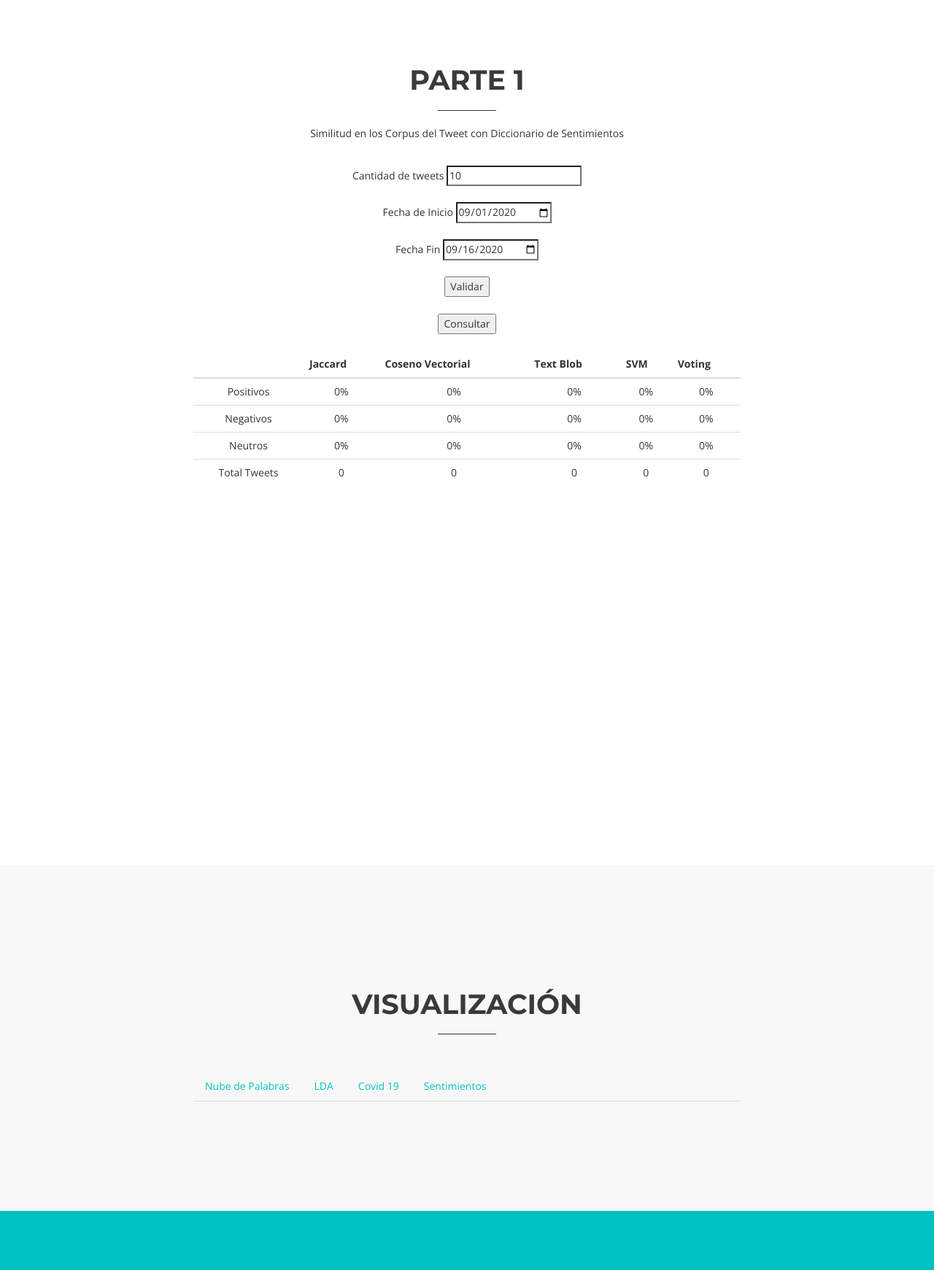
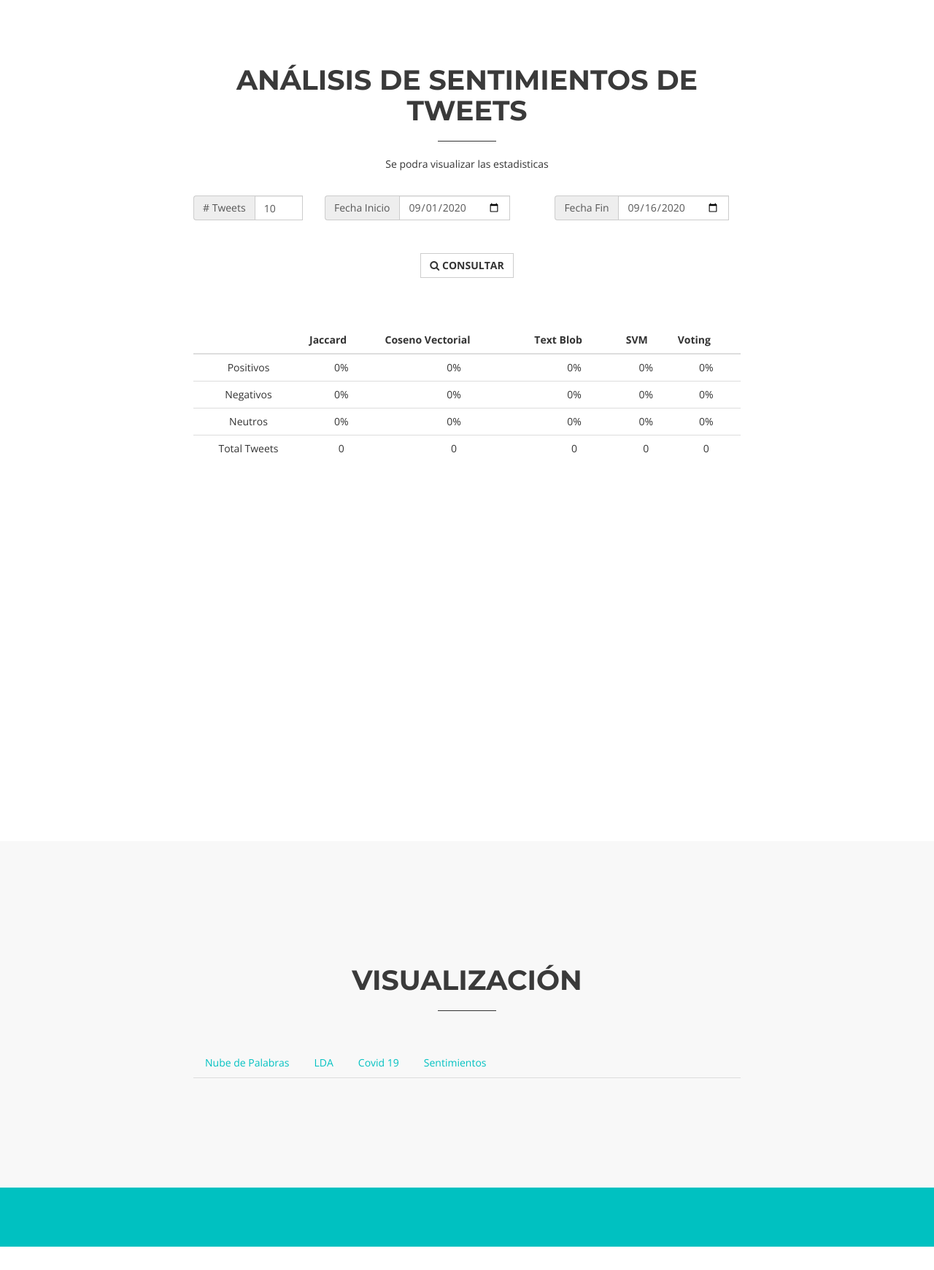
Before and after one commit to nicolas9812377/PaperCovid19, a Flask app: page / in a window 1280 px wide. Shown: the part 481-2222 px from the top of the page at 73% size. After the commit the page ends 2190 px from the top, so only its background shows below. Run offline with Flask 2, Linux system fonts and the light colour scheme; some libraries are stand-ins or nearby versions.

Commit message:
Arreglo Diseño de buscar Optimizar boton y validar Voting incorporado

```diff
--- a/static/js/scripts.js
+++ b/static/js/scripts.js
@@ -236,9 +236,10 @@ function grnube (contenedor,data1){
 });
 }
 
-function graficar(){
+function graficar(event){
    $('#loadingmessage').show();
    $('#boton').attr("disabled", true);
+   if(validar(event)){
       $.ajax({
         url:'/lit1',
         data:{cant : $('#cantidad').val(),fechaInicio : $('#fechaInicio').val(),fechaFin : $('#fechaFin').val()},
@@ -319,6 +320,7 @@ function graficar(){
           }
       })
     }
+}
 
 
 
@@ -374,5 +376,7 @@ function contar(lista,polaridad){
         event.preventDefault();
         event.stopPropagation();
         alert("La fecha final debe ser mayor a la fecha inicial");
+        return false;
       }
+  return true;
 };
--- a/templates/index.html
+++ b/templates/index.html
@@ -28,6 +28,7 @@
 	</script>
 	<script src="https://code.highcharts.com/modules/accessibility.js">
 	</script>
+  <link rel="stylesheet" href="https://cdnjs.cloudflare.com/ajax/libs/font-awesome/4.7.0/css/font-awesome.min.css">
 	<link rel="shortcut icon" href="{{ url_for('static', filename='img/twitter.ico') }}">
 	<link rel="icon" type="image/gif" href="{{ url_for('static', filename='img/twitter.ico') }}">
 </head>
@@ -88,25 +89,42 @@
             <div class="row">
                 <div class="col-md-offset-2 col-md-8">
                     <div class="section-heading">
-                        <h2>Parte 1</h2>
+                        <h2>Análisis de Sentimientos de Tweets</h2>
                         <div class="heading-line"></div>
-                        <p>Similitud en los Corpus del Tweet con Diccionario de Sentimientos </p>
+                        <p> Se podra visualizar las estadisticas </p>
                         <br>
-                        Cantidad de tweets
-                        <input type="number" min="1" value="10" id="cantidad" name="cantidad" placeholder="Cantidad de Tweets" required="required">
+                        <div class="row">
+                          <div class="col-lg-3" style="width: 180px;">
+                            <div class="input-group">
+                              <span class="input-group-addon" id="basic-addon1"># Tweets</span>
+                              <input type="number" min="1" value="10" id="cantidad" name="cantidad" class="form-control" placeholder="Cantidad de Tweets" aria-label="cantidad" aria-describedby="basic-addon1" required="required">
+                            </div>
+                          </div>
+
+                          <div class="col-lg-3" style="width: 175px;">
+                            <div class="input-group">
+                              <span class="input-group-addon" id="basic-addon1">Fecha Inicio</span>
+                              <input type="date" name="fechaInicio" value="2020-09-01" id="fechaInicio" class="form-control"placeholder="Ingrese Fecha de Tweets" required="required">
+                            </div>
+                          </div>
+
+                          <div class="col-lg-3" style="width: 180px;margin-left: 18%;">
+                            <div class="input-group">
+                              <span class="input-group-addon" id="basic-addon1">Fecha Fin</span>
+                              <input type="date" name="fechaFin" id="fechaFin" placeholder="Ingrese Fecha de Tweets" class="form-control" required="required">
+                            </div>
+                          </div>
+
+                        </div>
+
                         <br><br>
-                        Fecha de Inicio
-                        <input type="date" name="fechaInicio" value="2020-09-01" id="fechaInicio" placeholder="Ingrese Fecha de Tweets" required="required">
+                        <button type="button" class="btn btn-default" id="boton" value="Consultar" onclick="graficar(event)">
+                          <span class="fa fa-search" aria-hidden="true"></span> Consultar
+                        </button>
                         <br><br>
-                        Fecha Fin
-                        <input type="date" name="fechaFin" id="fechaFin" placeholder="Ingrese Fecha de Tweets" required="required">
-                        <br><br>
-                        <input type= "button" id="boton1" value="Validar" onclick="validar(event)" >
-                        <br><br>
-                        <input type= "button" id="boton" value="Consultar" onclick="graficar()" >
                         <div id='loadingmessage' style='display:none'>
-       <img src='{{ url_for('static', filename='img/ajax-loader.gif') }}'/>
-       </div>
+                          <img src='{{ url_for('static', filename='img/ajax-loader.gif') }}'/>
+                        </div>
        <br>
        <br>
                       <table class="table table-borderless table-hover">
```
Lines whose indentation alone changed are shown as unchanged.
